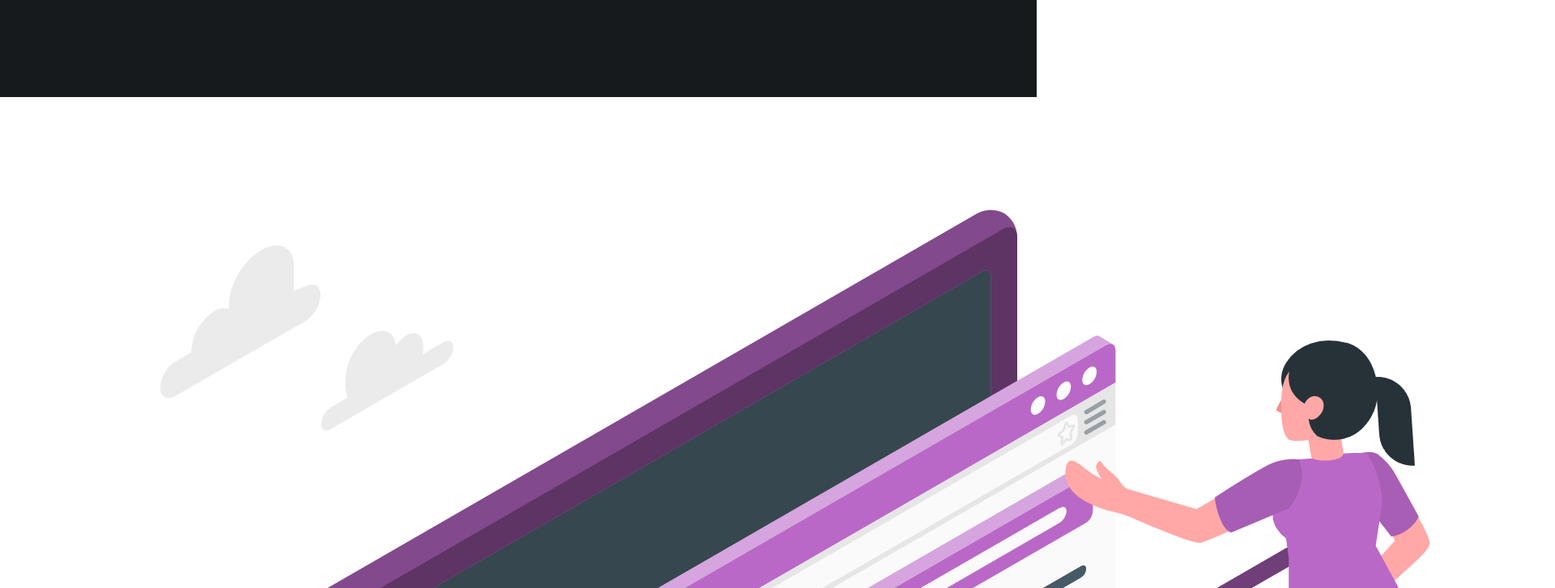
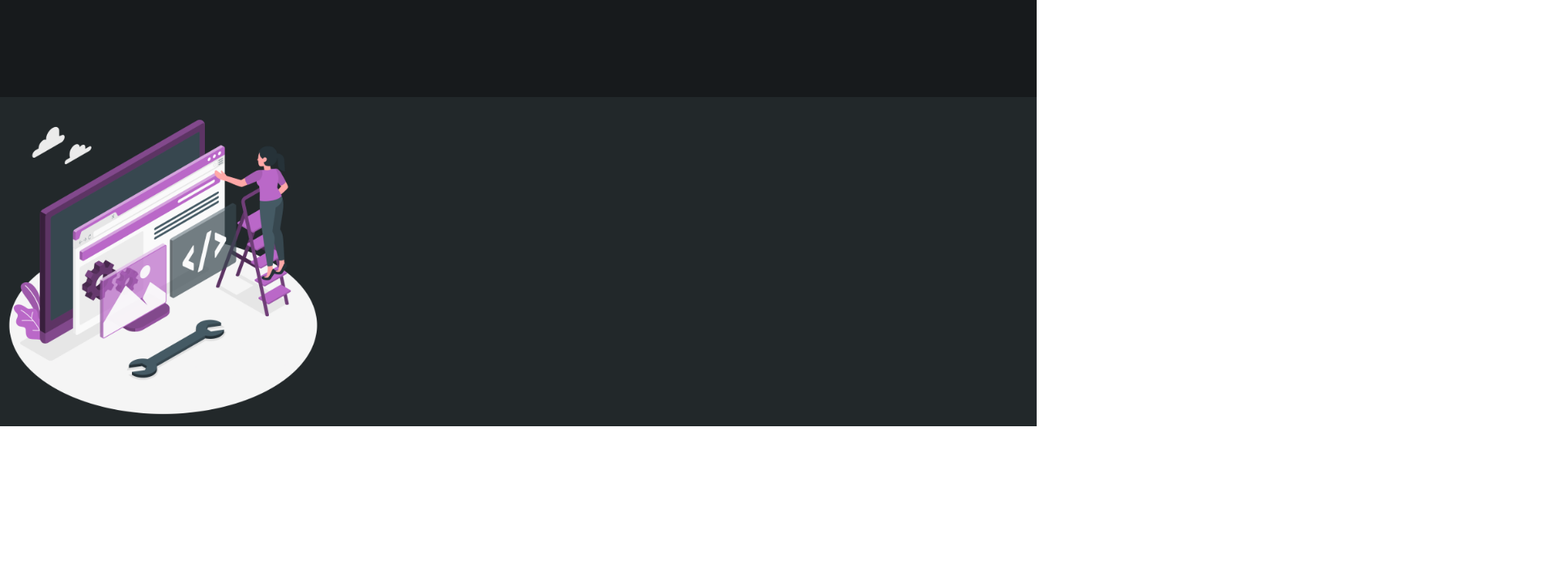
Before and after one commit to Islam412/My_Portfolio, a plain HTML site: page index.html in a window 1280 px wide. Shown: the part 680-1407 px from the top of the page at 81% size, 1920 px wide, since content can reach past the window. After the commit the page ends 1207 px from the top, so only its background shows below. Drawn offline with Linux system fonts and the light colour scheme.

Commit message:
adjects size off photo and edite color section

```diff
--- a/css/style.css
+++ b/css/style.css
@@ -171,3 +171,20 @@ h4 {
     left: 45%;
     left: 420%;
 } */
+
+.about{
+    background-color: var(--bicolor-2);
+    padding: 2mer var(--padding);
+}
+
+.about {
+    background-color: var(--bgcolor-2);
+}
+
+.about .container-images {
+    width: 35%;
+}
+
+.about .container-images img {
+    width: 90%;
+}
--- a/index.html
+++ b/index.html
@@ -17,7 +17,7 @@
             <h2>Islam</h2>
             <ul>
                 <li><a href="#home">Home</a></li>
-                <li><a href="#home">About Me</a></li>
+                <li><a href="#about">About Me</a></li>
                 <li><a href="#home">Services</a></li>
                 <li><a href="#home">Skills</a></li>
                 <li><a href="#home">Contact Me</a></li>
@@ -46,8 +46,8 @@
         </div>
     </section>
 
-    <section class="about">
-        <div class="container-imgs">
+    <section class="about" id="about">
+        <div class="container-images">
             <img src="imgs/Website setup-amico.png" alt="">
         </div>
 
```
